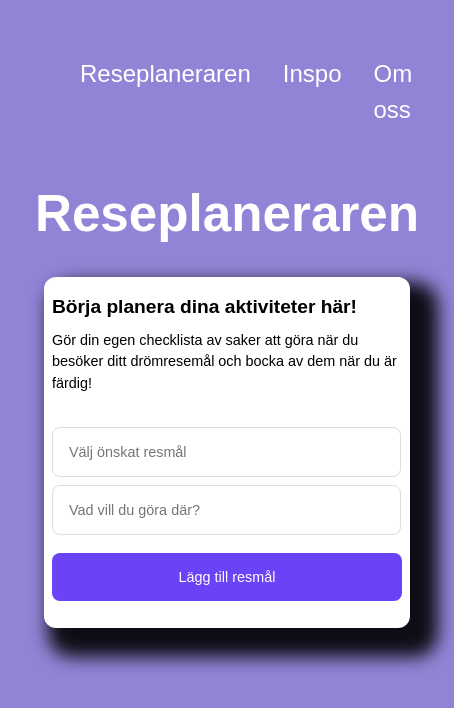
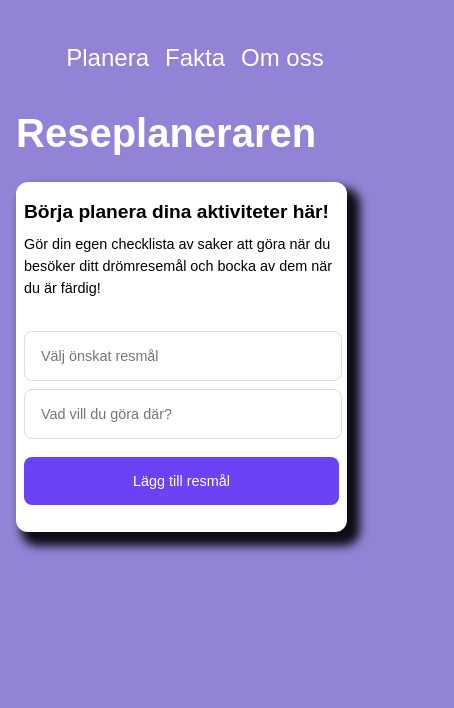
Before and after one commit to litephilip/travel-planner, a React (Vite) app: page /home in a window 390 px wide. Shown: the top 708 px of the page, 454 px wide, since content can reach past the window. Built offline with nearby package versions, Linux system fonts and the light colour scheme.

Commit message:
Style: Added media-queries to all components

```diff
--- a/src/App.css
+++ b/src/App.css
@@ -1,5 +1,5 @@
 #root {
   margin: 0 auto;
-  padding: 2rem;
+  padding: 2rem 1rem;
   width: 100%;
 }
--- a/src/components/Nav/Nav.jsx
+++ b/src/components/Nav/Nav.jsx
@@ -2,10 +2,17 @@ import { Link } from 'react-router-dom';
 import styled from 'styled-components';
 
 const NavBar = styled.nav`
-    display: flex;
-    gap: 2rem;
-    padding: 1.5rem 3rem;
-    color: #fff;
+  display: flex;
+  justify-content: center;
+  gap: 2rem;
+  padding: 1.5rem ;
+  color: #fff;
+
+  @media (max-width: 600px) {
+    font-size: 1.2rem;
+    gap: 1rem;
+    padding: 0.5rem;
+  }
 `;
 
 const NavLink = styled(Link)`
@@ -33,13 +40,17 @@ const NavLink = styled(Link)`
   &:hover::after {
     width: 100%;
   }
+
+  @media (max-width: 600px) {
+    font-size: 1.5rem;
+  }
 `;
 
 const Nav = () => {
   return (
     <NavBar>
-      <NavLink to="/home">Reseplaneraren</NavLink>
-      <NavLink to="/facts">Inspo</NavLink>
+      <NavLink to="/home">Planera</NavLink>
+      <NavLink to="/facts">Fakta</NavLink>
       <NavLink to="/about-us">Om oss</NavLink>
     </NavBar>
   );
--- a/src/components/TripPlanner/TripPlanner.jsx
+++ b/src/components/TripPlanner/TripPlanner.jsx
@@ -13,8 +13,10 @@ const TripPlannerWrapper = styled.div`
   box-shadow: 16px 17px 17px 12px rgba(0, 0, 0, 0.9);
 
   @media (max-width: 600px) {
-    max-width: 350px;
+    max-width: 315px;
     padding: 0.5rem;
+    margin: 0;
+    box-shadow: 9px 10px 10px 4px rgba(0, 0, 0, 0.9);
   }
 `;
 
--- a/src/index.css
+++ b/src/index.css
@@ -32,6 +32,7 @@ button {
   font-family: inherit;
   cursor: pointer;
   transition: border-color 0.25s;
+  margin-left: 0 !important;
 }
 
 button:hover {
@@ -41,3 +42,9 @@ button:focus,
 button:focus-visible {
   outline: 4px auto -webkit-focus-ring-color;
 }
+
+@media (max-width: 600px) {
+  h1 {
+    font-size: 2.5em;
+  }
+}
--- a/src/pages/Fact.jsx
+++ b/src/pages/Fact.jsx
@@ -13,7 +13,6 @@ const FactWrapper = styled.div`
   }
 `;
 
-
 const FactContent = styled.div`
   position: relative;
   padding: 1rem;
@@ -25,7 +24,8 @@ const FactContent = styled.div`
   min-width: 230px;
 
   @media (max-width: 600px) {
-    width: 100%;
+    width: 90%;
+    box-shadow: 9px 10px 10px 5px rgba(0, 0, 0, 0.9);
   }
 `;
 
@@ -33,6 +33,10 @@ const Flag = styled.img`
   width: 150px;
   height: auto;
   border-radius: 8px;
+
+  @media (max-width: 600px) {
+    width: 100px;
+  }
 `;
 
 const FactText = styled.p`
@@ -57,21 +61,27 @@ const DropdownContainer = styled.div`
     font-size: 1rem;
     border: 1px solid #ddd;
     border-radius: 8px;
+    margin-right: 1rem;
+    @media (max-width: 600px) {
+        width: 100%;
+        margin-bottom: 1.5rem;
+    }
   }
 
   button {
     background-color: #fff;
     color: #6b42f5;
-
+    @media (max-width: 600px) {
+        width: 100%;
+        margin-left: 0;
+    }
   }
 
   @media (max-width: 600px) {
     flex-direction: column;
     align-items: stretch;
 
-    button {
-      width: 100%;
-    }
+
   }
 `;
 
--- a/src/pages/Home.jsx
+++ b/src/pages/Home.jsx
@@ -1,10 +1,17 @@
 import TripPlanner from '../components/TripPlanner/TripPlanner';
+import styled from "styled-components";
+
+const MainTitle = styled.h1`
+  @media (max-width: 600px) {
+    text-align: justify;
+  }
+`;
 
 const Home = () => {
   return (
     <div className="wrapper">
       <div className="header">
-        <h1>Reseplaneraren</h1>
+        <MainTitle>Reseplaneraren</MainTitle>
       </div>
       <TripPlanner />
     </div>
```
